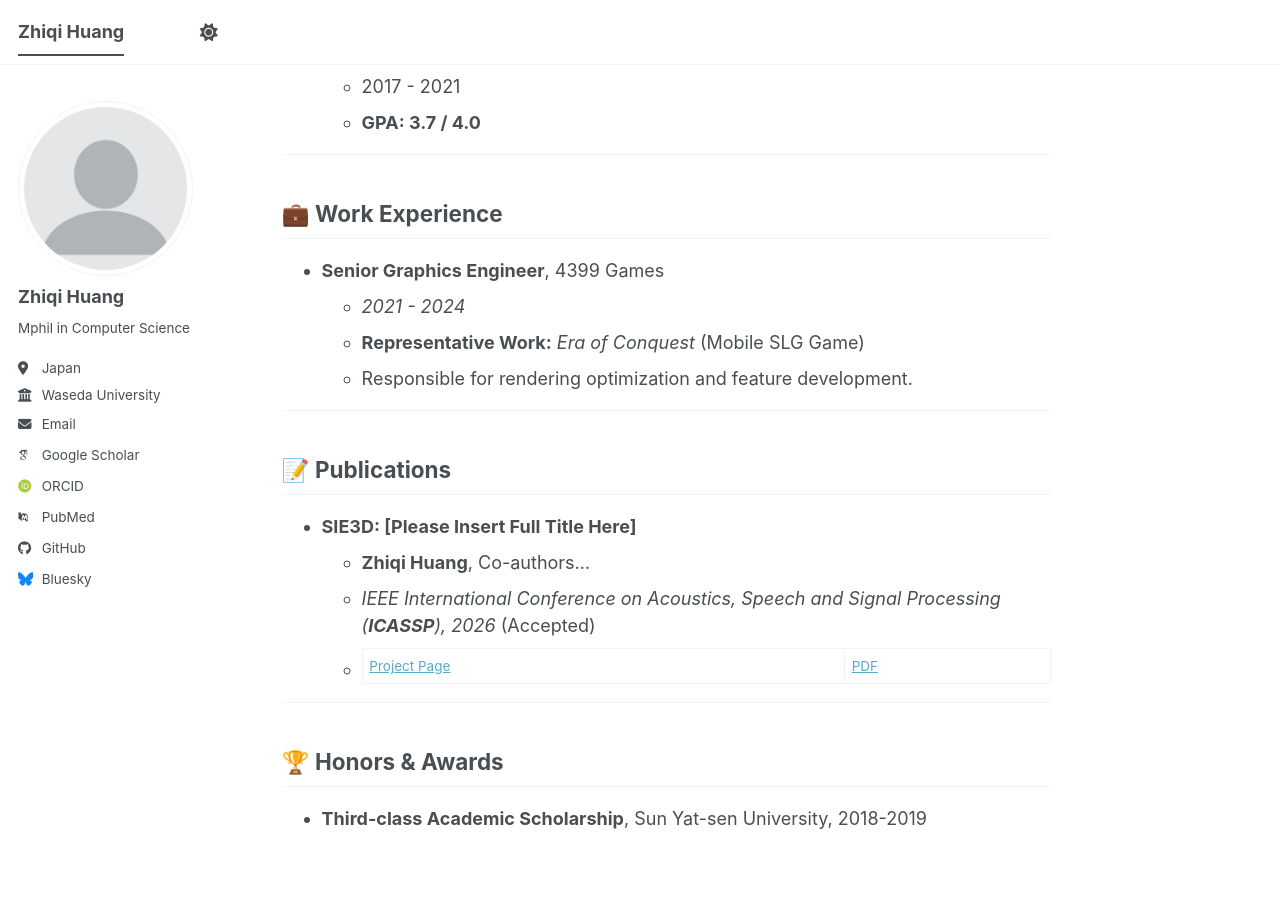
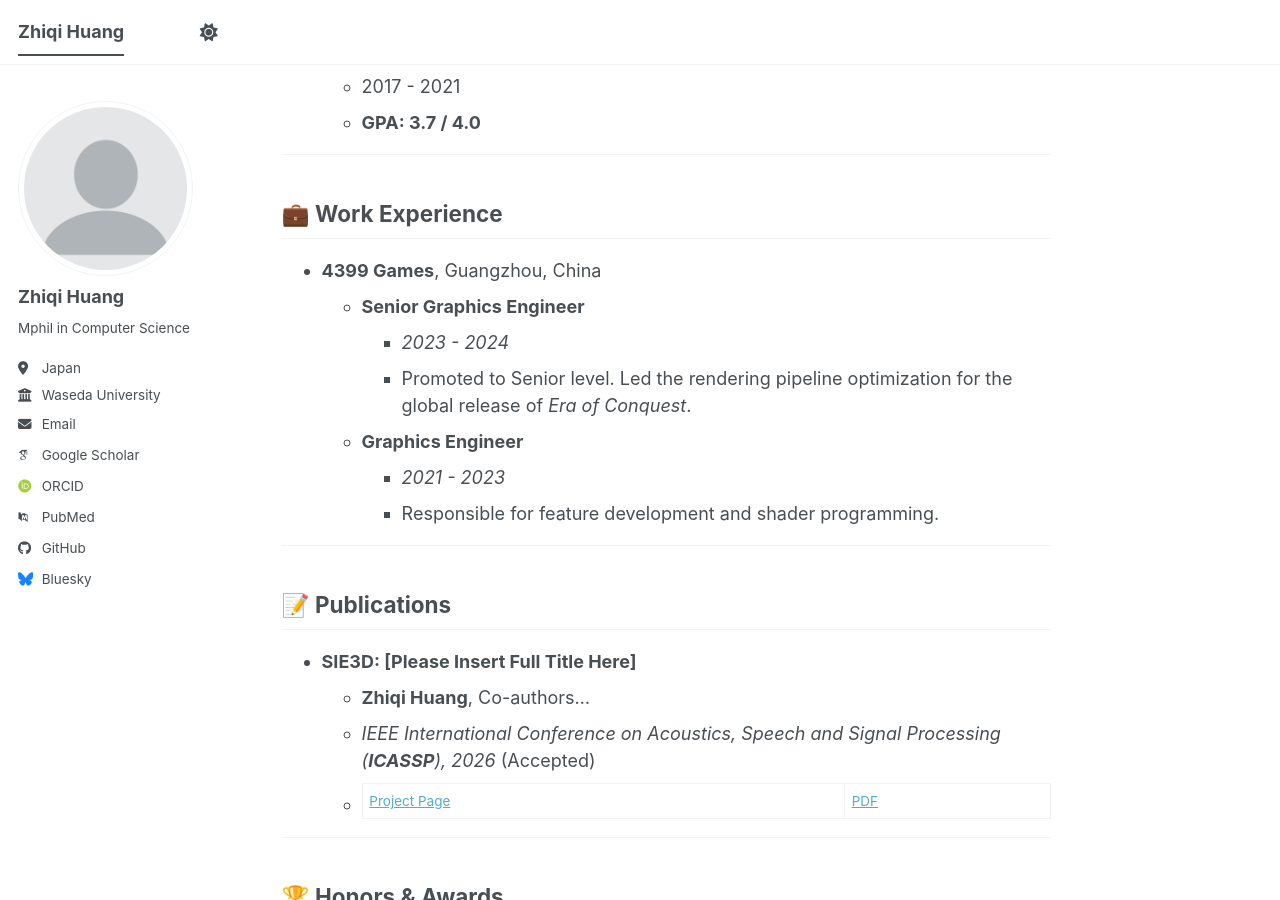
Before and after one commit to huang-zhiqi/huang-zhiqi.github.io, a Jekyll site: the page built from _pages/about.md, in a window 1280 px wide and 900 px high, scrolled down 685 px. Built offline with Jekyll 4.4.1, drawn with Linux system fonts in a browser that asks for light colours; some web fonts are replaced; a script bundle is joined from its source files by our own code; library files that are not in the unit come from our copies.

Commit message:
update work experience

```diff
--- a/_pages/about.md
+++ b/_pages/about.md
@@ -33,10 +33,13 @@ Prior to my graduate studies, I worked as a **Senior Graphics Engineer** at **43
 
 ## 💼 Work Experience
 
-* **Senior Graphics Engineer**, 4399 Games
-  * *2021 - 2024*
-  * **Representative Work:** *Era of Conquest* (Mobile SLG Game)
-  * Responsible for rendering optimization and feature development.
+* **4399 Games**, Guangzhou, China
+  * **Senior Graphics Engineer**
+    * *2023 - 2024*
+    * Promoted to Senior level. Led the rendering pipeline optimization for the global release of *Era of Conquest*.
+  * **Graphics Engineer**
+    * *2021 - 2023*
+    * Responsible for feature development and shader programming.
 
 ---
 
```
